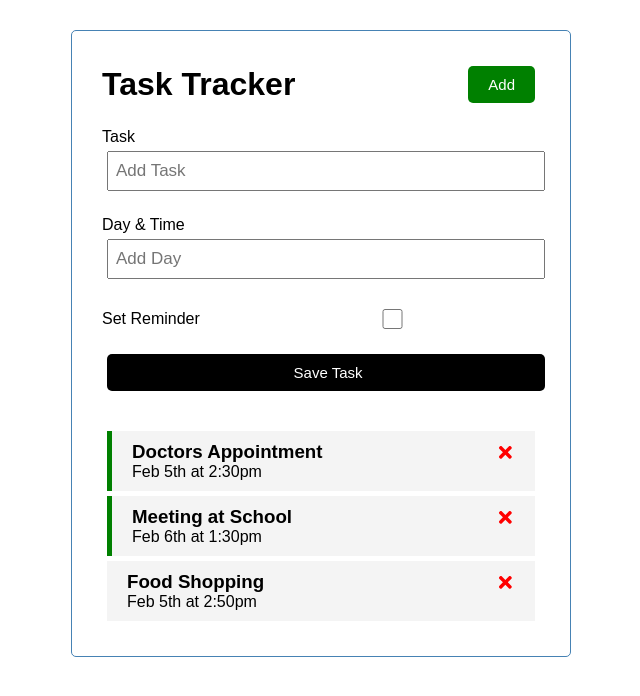
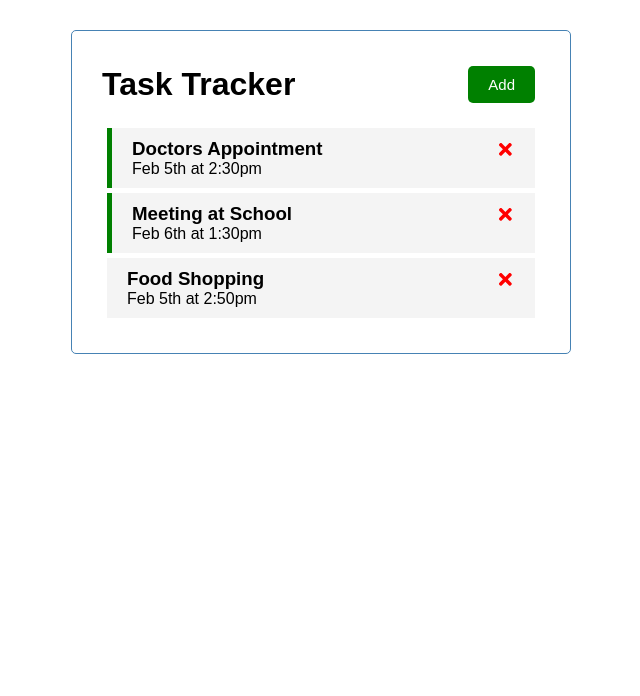
Before and after one commit to haluskua/React-Task-Tester, a React (Create React App) app: page / in a window 1280 px wide. Shown: the top 696 px of the page, without its empty margins (319-959 px from the left). Built offline with nearby package versions, Linux system fonts and the light colour scheme.

Commit message:
added show and hide task panels

```diff
--- a/src/App.js
+++ b/src/App.js
@@ -26,6 +26,9 @@
     },
   ]);
 
+ const [showAddTask, setShowAddTask] = useState(false)
+
+
   //Add Task
 
   const addTask = (task) => {
@@ -51,8 +54,8 @@
 
   return (
     <div className="container">
-      <Header />
-      <AddTask onAdd={addTask}/>
+      <Header onAdd={() => setShowAddTask(!showAddTask)} />
+     { showAddTask && <AddTask onAdd={addTask}/>}
       {tasks.length > 0 ? (
         <Tasks tasks={tasks} onDelete={deleteTask} onToggle={toggleReminder} />
       ) : (
--- a/src/components/Header.js
+++ b/src/components/Header.js
@@ -1,14 +1,11 @@
 import { PropTypes } from "prop-types";
 import Button from "./Button";
 
-const Header = ({ title }) => {
-  const onClickFn = () => {
-    console.log("click");
-  };
+const Header = ({ title, onAdd }) => {
   return (
     <header className="header">
       <h1>{title}</h1>
-      <Button color="green" text="Add" onClick={onClickFn} />
+      <Button color="green" text="Add" onClick={onAdd} />
     </header>
   );
 };
```
Also changed, not shown: 1 other file (tests, documents, lock files or other folders).
